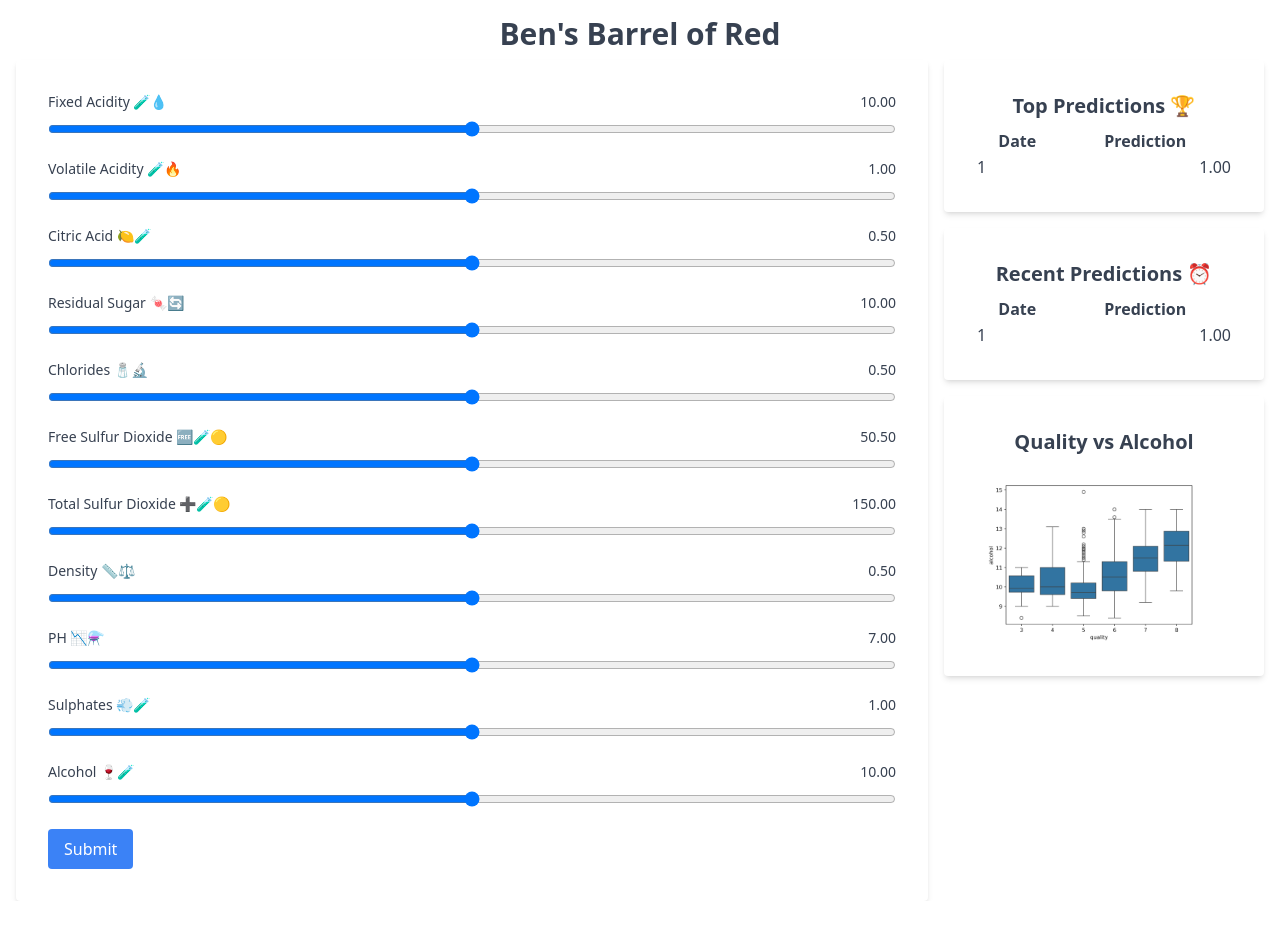
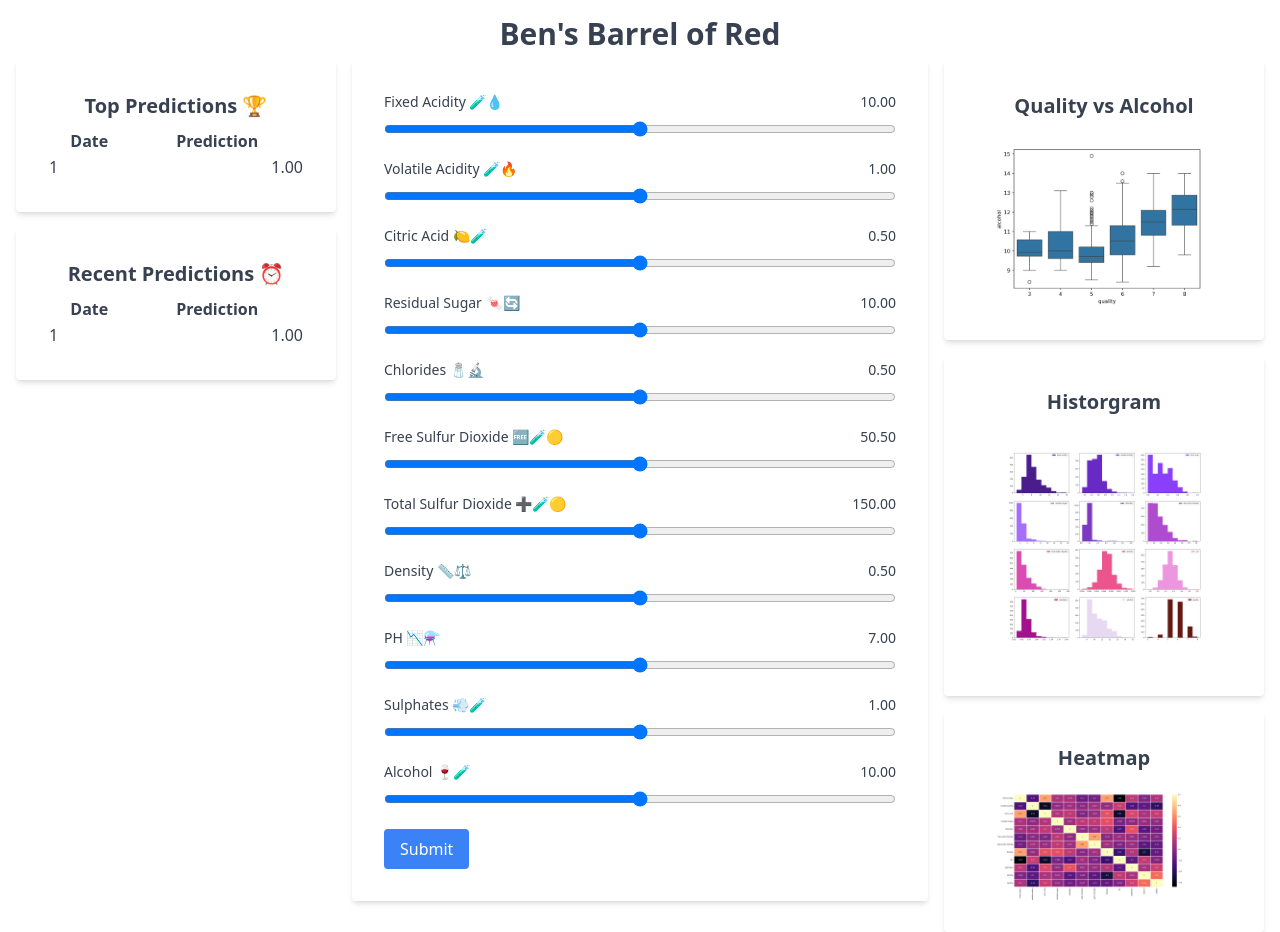
Before and after one commit to ianbrdeguzman/c964, a FastAPI app: page / in a window 1280 px wide. Before the commit the page ends 869 px from the top, so only its background shows below. Run offline with FastAPI, Linux system fonts and the light colour scheme; tables that the repository leaves empty hold one stand-in row (values such as "Sample post"); some libraries are stand-ins or nearby versions.

Commit message:
add box plot, histogram and heatmap

```diff
--- a/main.py
+++ b/main.py
@@ -53,10 +53,41 @@ log_pipe_file = Path(log_pipe_path)
 # load csv file
 df = pd.read_csv(open("./data/winequality-red.csv"))
 
-# plot alcohol vs quality
-image_path = "./static/quality_vs_alcohol.png"
+# plot box
+box_path = "./static/box.png"
 # sns.boxplot(x="quality", y="alcohol", data=df)
-# plt.savefig(image_path, dpi=400)
+# plt.savefig(box_path, dpi=400)
+
+# plot histograms
+histogram_path = "./static/histogram.png"
+# fig, axes = plt.subplots(nrows=4, ncols=3, figsize=(20, 20))
+#
+# colors = [
+#     "#491D8B",
+#     "#6929C4",
+#     "#8A3FFC",
+#     "#A56EFF",
+#     "#7D3AC1",
+#     "#AF4BCE",
+#     "#DB4CB2",
+#     "#EB548C",
+#     "#EC96E0",
+#     "#A2128E",
+#     "#E8D9F3",
+#     "#641811",
+# ]
+#
+# for index, column in enumerate(df.columns):
+#     ax = axes.flatten()[index]
+#     ax.hist(df[column], color=colors[index], label=column)
+#     ax.legend(loc="best")
+# plt.savefig(histogram_path)
+
+# plot heatmap
+heatmap_path = "./static/heatmap.png"
+# plt.figure(figsize=[20, 10], facecolor="white")
+# sns.heatmap(df.corr(), annot=True, linewidths=2, cmap="magma")
+# plt.savefig(heatmap_path)
 
 # create model if not exist
 if not log_pipe_file.exists():
@@ -223,7 +254,9 @@ def get_home(request: Request):
         context={
             "top_predictions": top_predictions,
             "recent_predictions": recent_prediction,
-            "src": image_path,
+            "box_src": box_path,
+            "histogram_src": histogram_path,
+            "heatmap_src": heatmap_path,
         },
     )
 
@@ -294,5 +327,8 @@ def post_home(
             "prediction": prediction,
             "top_predictions": top_predictions,
             "recent_predictions": recent_predictions,
+            "box_src": box_path,
+            "histogram_src": histogram_path,
+            "heatmap_src": heatmap_path,
         },
     )
--- a/templates/home.html
+++ b/templates/home.html
@@ -10,6 +10,42 @@
     <div class="w-full p-4 h-screen">
       <h1 class="text-center mb-2 font-bold text-3xl">Ben's Barrel of Red</h1>
       <div class="w-full flex flex-col gap-4 md:flex-row md:items-start">
+        <div class="flex flex-col gap-4 lg:min-w-80">
+          <div class="bg-white shadow-md rounded p-8">
+            <h2 class="text-center mb-2 font-bold text-xl">
+              Top Predictions 🏆
+            </h2>
+            <table class="w-full">
+              <tr>
+                <th>Date</th>
+                <th>Prediction</th>
+              </tr>
+              {% for prediction in top_predictions %}
+              <tr>
+                <td>{{prediction[13]}}</td>
+                <td class="text-right">{{"{:.2f}".format(prediction[12])}}</td>
+              </tr>
+              {% endfor %}
+            </table>
+          </div>
+          <div class="bg-white shadow-md rounded p-8">
+            <h2 class="text-center mb-2 font-bold text-xl">
+              Recent Predictions ⏰
+            </h2>
+            <table class="w-full">
+              <tr>
+                <th>Date</th>
+                <th>Prediction</th>
+              </tr>
+              {% for prediction in recent_predictions %}
+              <tr>
+                <td>{{prediction[13]}}</td>
+                <td class="text-right">{{"{:.2f}".format(prediction[12])}}</td>
+              </tr>
+              {% endfor %}
+            </table>
+          </div>
+        </div>
         <form
           action="/"
           method="POST"
@@ -218,45 +254,25 @@
           </fieldset>
         </form>
         <div class="flex flex-col gap-4 lg:min-w-80">
-          <div class="bg-white shadow-md rounded p-8">
-            <h2 class="text-center mb-2 font-bold text-xl">
-              Top Predictions 🏆
-            </h2>
-            <table class="w-full">
-              <tr>
-                <th>Date</th>
-                <th>Prediction</th>
-              </tr>
-              {% for prediction in top_predictions %}
-              <tr>
-                <td>{{prediction[13]}}</td>
-                <td class="text-right">{{"{:.2f}".format(prediction[12])}}</td>
-              </tr>
-              {% endfor %}
-            </table>
-          </div>
-          <div class="bg-white shadow-md rounded p-8">
-            <h2 class="text-center mb-2 font-bold text-xl">
-              Recent Predictions ⏰
-            </h2>
-            <table class="w-full">
-              <tr>
-                <th>Date</th>
-                <th>Prediction</th>
-              </tr>
-              {% for prediction in recent_predictions %}
-              <tr>
-                <td>{{prediction[13]}}</td>
-                <td class="text-right">{{"{:.2f}".format(prediction[12])}}</td>
-              </tr>
-              {% endfor %}
-            </table>
-          </div>
-          <div class="bg-white shadow-md rounded p-8">
+          <div
+            class="flex flex-col items-center bg-white shadow-md rounded p-8"
+          >
             <h2 class="text-center mb-2 font-bold text-xl">
               Quality vs Alcohol
             </h2>
-            <image src="{{src}}" width="240" />
+            <image src="{{box_src}}" width="240" />
+          </div>
+          <div
+            class="flex flex-col items-center bg-white shadow-md rounded p-8"
+          >
+            <h2 class="text-center mb-2 font-bold text-xl">Historgram</h2>
+            <image src="{{histogram_src}}" width="240" />
+          </div>
+          <div
+            class="flex flex-col items-center bg-white shadow-md rounded p-8"
+          >
+            <h2 class="text-center mb-2 font-bold text-xl">Heatmap</h2>
+            <image src="{{heatmap_src}}" width="240" />
           </div>
         </div>
       </div>
```
Also changed, not shown: requirements.txt (+9 -0 lines), database/wine.db, static/box.png (renamed from static/quality_vs_alcohol.png), static/heatmap.png (added), static/histogram.png (added).
